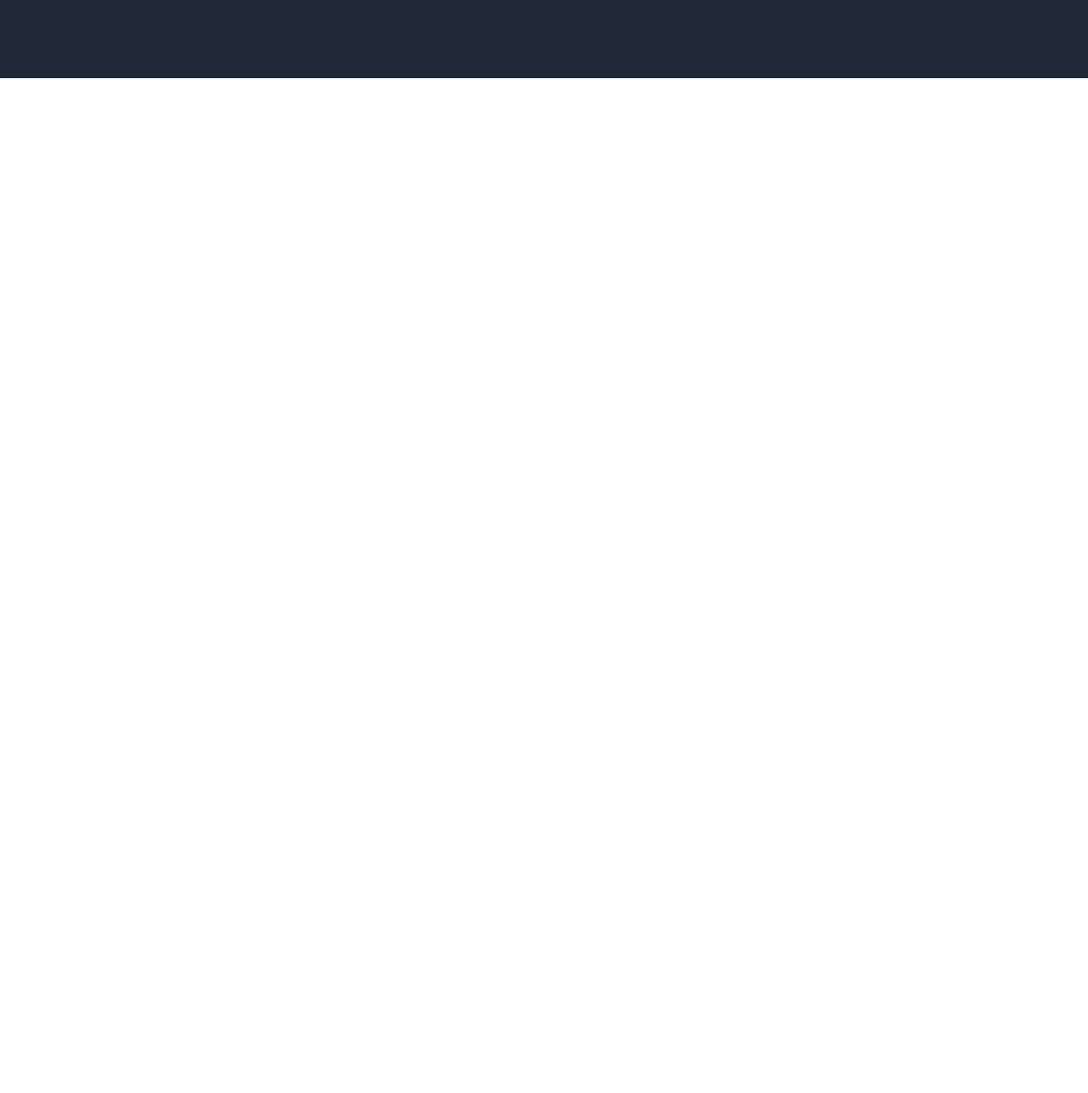
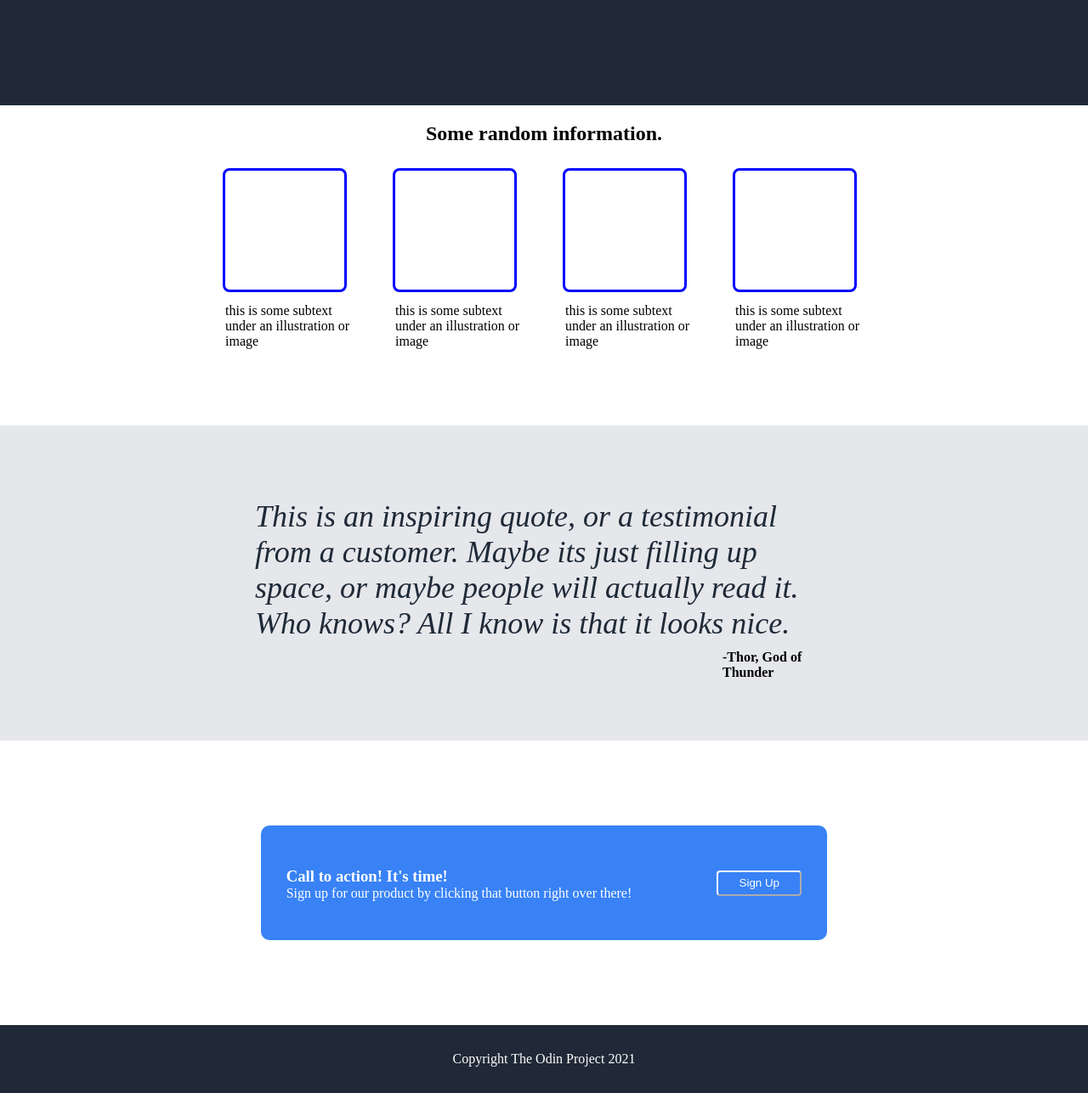
Before and after one commit to reitenth/odin-landing-page, a plain HTML site: page index.html in a window 1280 px wide. Shown: the part 363-1650 px from the top of the page at 85% size. Before the commit the page ends 800 px from the top, so only its background shows below. Drawn offline with Linux system fonts and the light colour scheme.

Commit message:
forgot to commit after each section, but i  finished the whole thing and it looks good!  did the info container, quote, call to action,  and footer.

```diff
--- a/index.html
+++ b/index.html
@@ -31,9 +31,49 @@
                 </div>
         </div>
     </div>
-    <div class="info-container"></div>
-    <div class="quote-container"></div>
-    <div class="action-container"></div>
-    <footer></footer>
+
+    <div class="info-container">
+        <h2>Some random information.</h2>
+            <div class="boxes-container">
+                <div class="box1">
+                    <div class="box"></div>
+                    <p>this is some subtext under an illustration or image</p>
+                </div>
+
+                <div class="box2">
+                    <div class="box"></div>
+                    <p>this is some subtext under an illustration or image</p>
+                </div>
+
+                <div class="box3">
+                    <div class="box"></div>
+                    <p>this is some subtext under an illustration or image</p>
+                </div>
+
+                <div class="box4">
+                    <div class="box"></div>
+                    <p>this is some subtext under an illustration or image</p>
+                </div>
+            </div>
+    </div>
+
+    <div class="quote-container">
+        <p><em>This is an inspiring quote, or a testimonial from a customer. Maybe its just filling up space, or maybe people will actually read it. Who knows? All I know is that it looks nice.</em></p>
+        <h4>-Thor, God of Thunder</h4>
+    </div>
+
+    <div class="action-container">
+        <div class="blue-box">
+            <div class="action-box">
+                <h3>Call to action! It's time!</h3>
+                <p>Sign up for our product by clicking that button right over there!</p>
+            </div>
+                <button>Sign Up</button>
+        </div>
+    </div>
+
+    <footer>
+        <p>Copyright The Odin Project 2021</p>
+    </footer>
 </body>
 </html>
--- a/style.css
+++ b/style.css
@@ -22,8 +22,8 @@ h6 {
     display: flex;
     align-items: center;
     flex: 1;
-    margin-left: 100px;
-    margin-right: 100px;
+    margin-left: 200px;
+    margin-right: 200px;
     padding-top: 10px;
 }
 
@@ -45,9 +45,10 @@ h6 {
 
 .intro-text-image-container {
     display: flex;
-    margin: 100px;
+    margin: 100px 200px 100px 200px;
     justify-content: space-between;
-    padding-bottom: 100px;
+    height: 350px;
+    margin-bottom: 0px;
 }
 
 h1 {
@@ -66,21 +67,21 @@ h1 {
     border-radius: 5px;
     color: #E5E7EB;
     margin-top: 10px;
-    flex-grow: 1;
     width: 100px;
+    height: 40px;
+    border-color: #3882f6;
+
 }
 
 .intro-text p {
     font-size: 18px;
     color: #E5E7EB;
     margin: 0;
-
 }
 
 .intro-image {
     display: flex;
     justify-content: flex-end;
-
 }
 
 .intro-image p {
@@ -89,5 +90,105 @@ h1 {
     padding: 100px 150px 100px 150px;
     background-color: grey;
     margin: 0;
+    height: 20px;
+}
+
+.info-container h2 {
+    margin-top: 20px;
+    justify-content: center;
+    display: flex;
+    margin-bottom: 30px;
+}
+
+.boxes-container {
+    display: flex;
+    gap: 50px;
+    justify-content: center;
+    height: 300px;
+}
+
+.box {
+    outline: solid;
+    padding: 20px;
+    width: 100px;
+    height: 100px;
+    border-radius: 5px;
+    outline-color: blue;
+}
+
+.box1 {
+    width: 150px;
+}
+
+.box2 {
+    width: 150px;
+}
+
+.box3 {
+    width: 150px;
+}
+
+.box4 {
+    width: 150px;
+}
+
+.quote-container {
+    background-color: #E5E7EB;
+    padding: 50px 300px 50px 300px;
+}
+
+.quote-container p {
+    color: #1F2937;
+    font-size: 36px;
+    margin-bottom: 0px;
+}
+
+.quote-container h4 {
+    padding-left: 550px;
+    margin-top: 10px;
+}
+
+.action-container {
+    padding: 100px 200px 100px 200px;
+    display: flex;
+    justify-content: center;
+}
+
+.blue-box {
+    padding: 30px;
+    background-color: #3882F6;
+    border-radius: 10px;
+    display: flex;
+}
+
+.blue-box h3 {
+    color: white;
+    margin-bottom: 0px;
+    flex: 1;
 
 }
+
+.blue-box p {
+    color: white;
+    margin-top: 0px
+}
+
+.blue-box button {
+    border-radius: 4px;
+    border-color: white;
+    width: 100px;
+    height: 30px;
+    margin-left: 100px;
+    color: white;
+    background-color: #3882F6;
+    align-self: center;
+}
+
+footer {
+   background-color: #1F2937;
+   color: white;
+   height: 80px;
+   justify-content: center;
+   display: flex;
+   align-items: center;
+}
```
